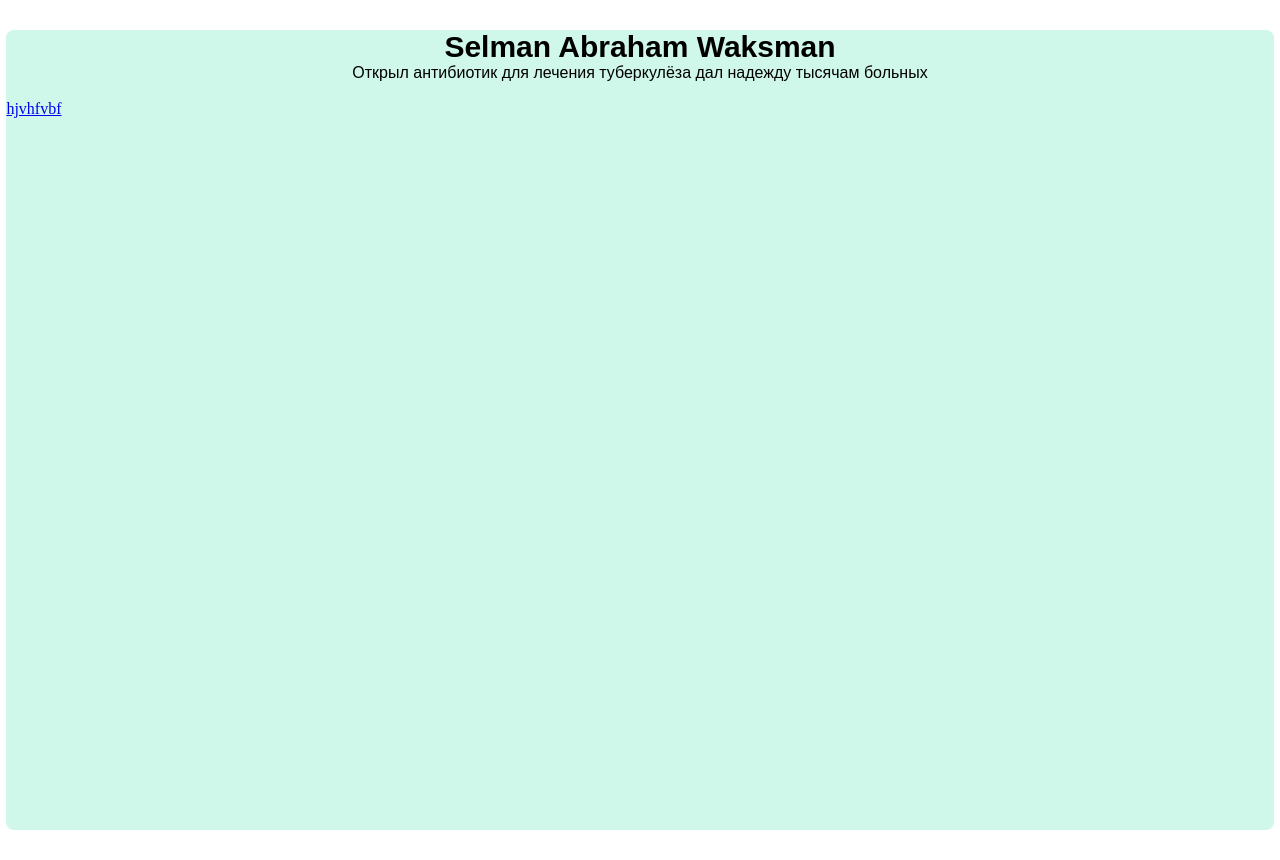
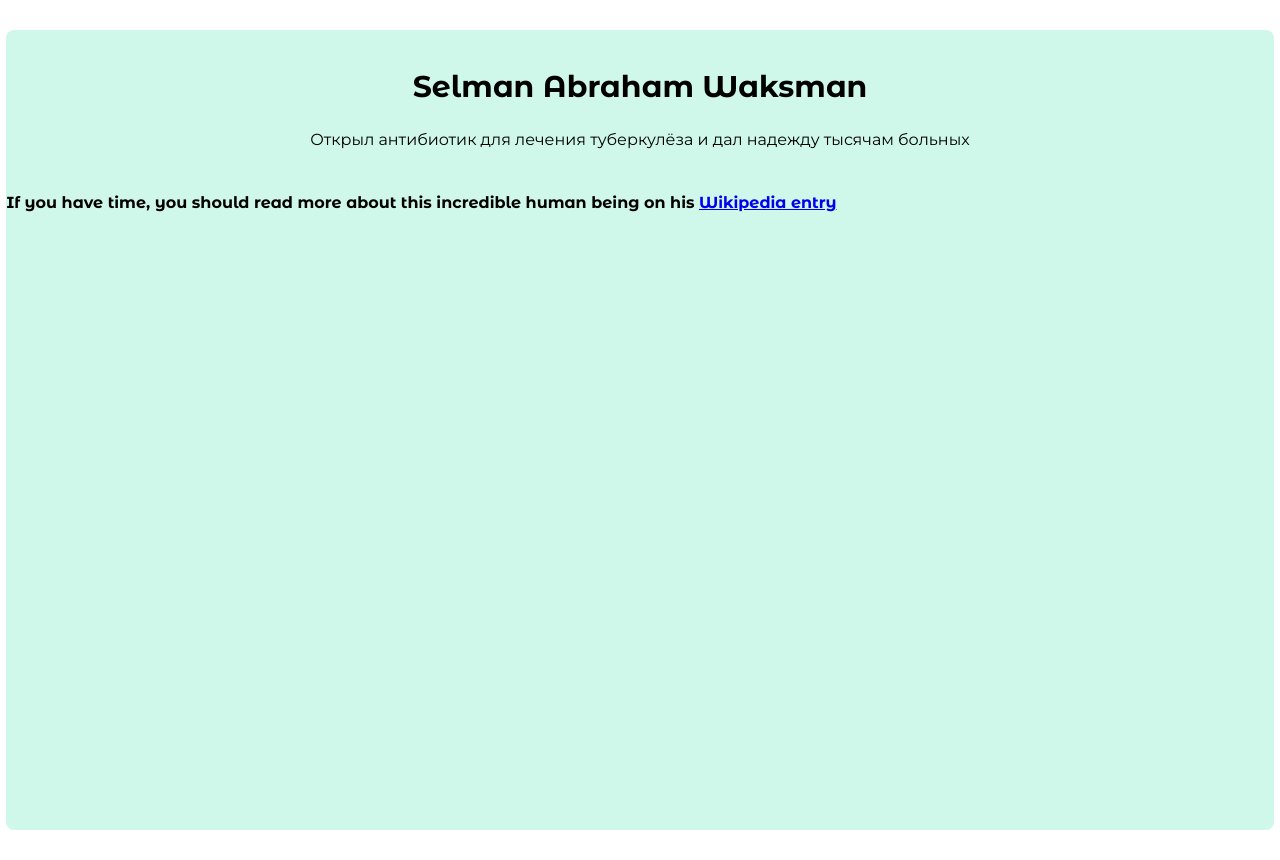
Before and after one commit to Masha1100/TributePage, a plain HTML site: page index.html in a window 1280 px wide. Drawn offline with Linux system fonts and the light colour scheme.

```diff
--- a/index.html
+++ b/index.html
@@ -6,7 +6,7 @@
   <meta name="viewport" content="width=device-width, initial-scale=1.0">
   <meta http-equiv="X-UA-Compatible" content="ie=edge">
   <link rel="stylesheet" href="main.css">
-  <link href="https://fonts.googleapis.com/css?family=Montserrat" rel="stylesheet">
+<link href="https://fonts.googleapis.com/css?family=Montserrat+Alternates:400,700|Montserrat:400,700" rel="stylesheet">
   <title>Document</title>
 </head>
 
@@ -14,15 +14,15 @@
   <div id="main">
     <div id="title">
       <h1>Selman Abraham Waksman</h1>
-      <p>Открыл антибиотик для лечения туберкулёза  дал надежду тысячам больных </p>
+      <p>Открыл антибиотик для лечения туберкулёза и дал надежду тысячам больных </p>
     </div>
     <div id="img-div">
       <img src="" id="image">
       <div id="img-caption"></div>
     </div>
-    <div id="tribute-info">
+    <div id="tribute-info">If you have time, you should read more about this incredible human being on his
       <a href="https://ru.wikipedia.org/wiki/%D0%92%D0%B0%D0%BA%D1%81%D0%BC%D0%B0%D0%BD,_%D0%97%D0%B5%D0%BB%D1%8C%D0%BC%D0%B0%D0%BD"
-        id="tribute-link" target="_blank">hjvhfvbf</a>
+        id="tribute-link" target="_blank">Wikipedia entry</a>
     </div>
   </div>
 </body>
--- a/main.css
+++ b/main.css
@@ -14,11 +14,23 @@
 
 #title{
   text-align: center;
-  font-family: 'Montserrat', sans-serif;
+
   font-family: 'Montserrat Alternates', sans-serif;
+  padding-top: 3%;
+  padding-bottom: 2%;
 }
 
 h1 {
   font-size: 30px;
   font-weight: bold;
 }
+
+p {
+  padding-top: 2%;
+  font-family: 'Montserrat', sans-serif;
+}
+
+#tribute-info{
+  font-family: 'Montserrat Alternates', sans-serif;
+  font-weight: 700;
+}
```
